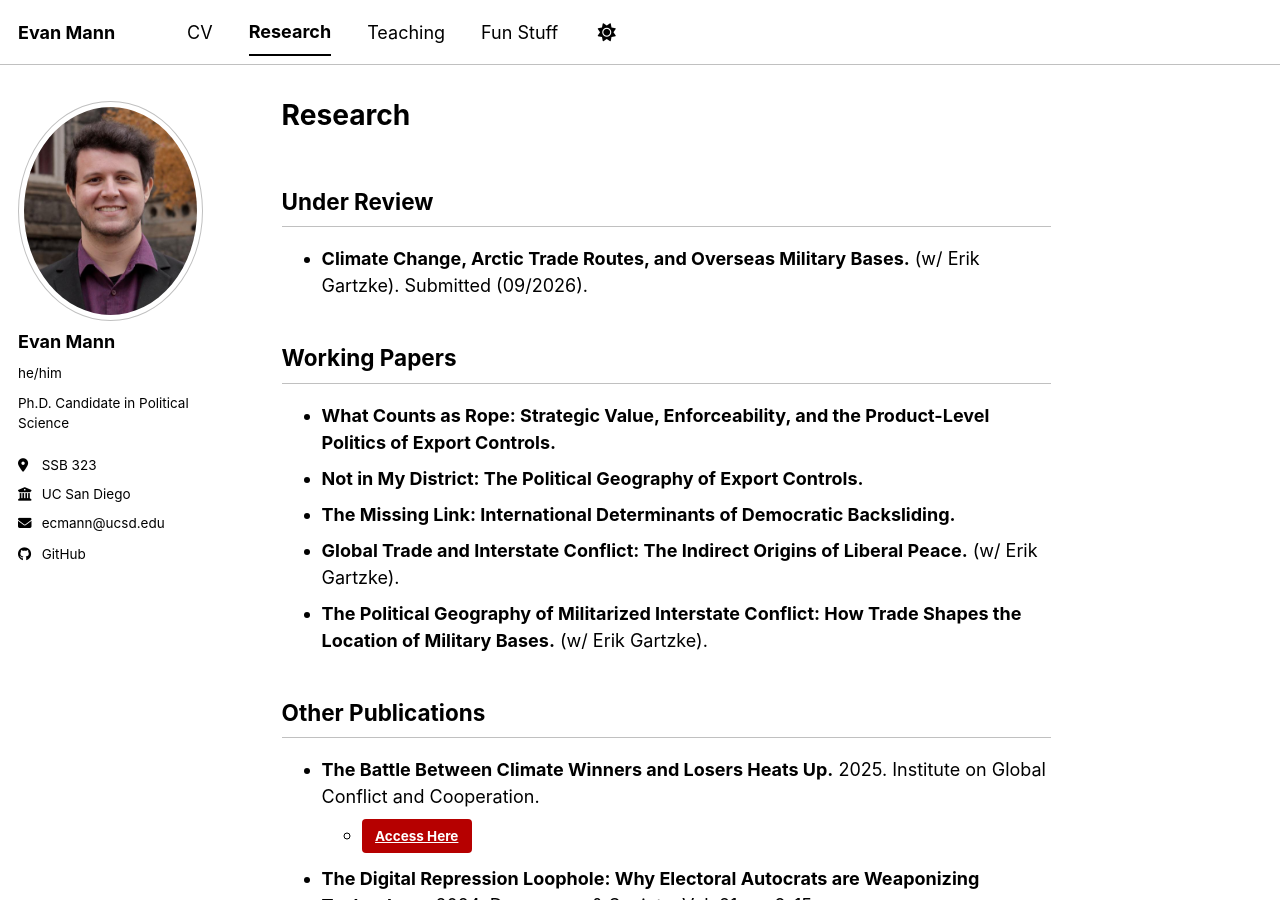
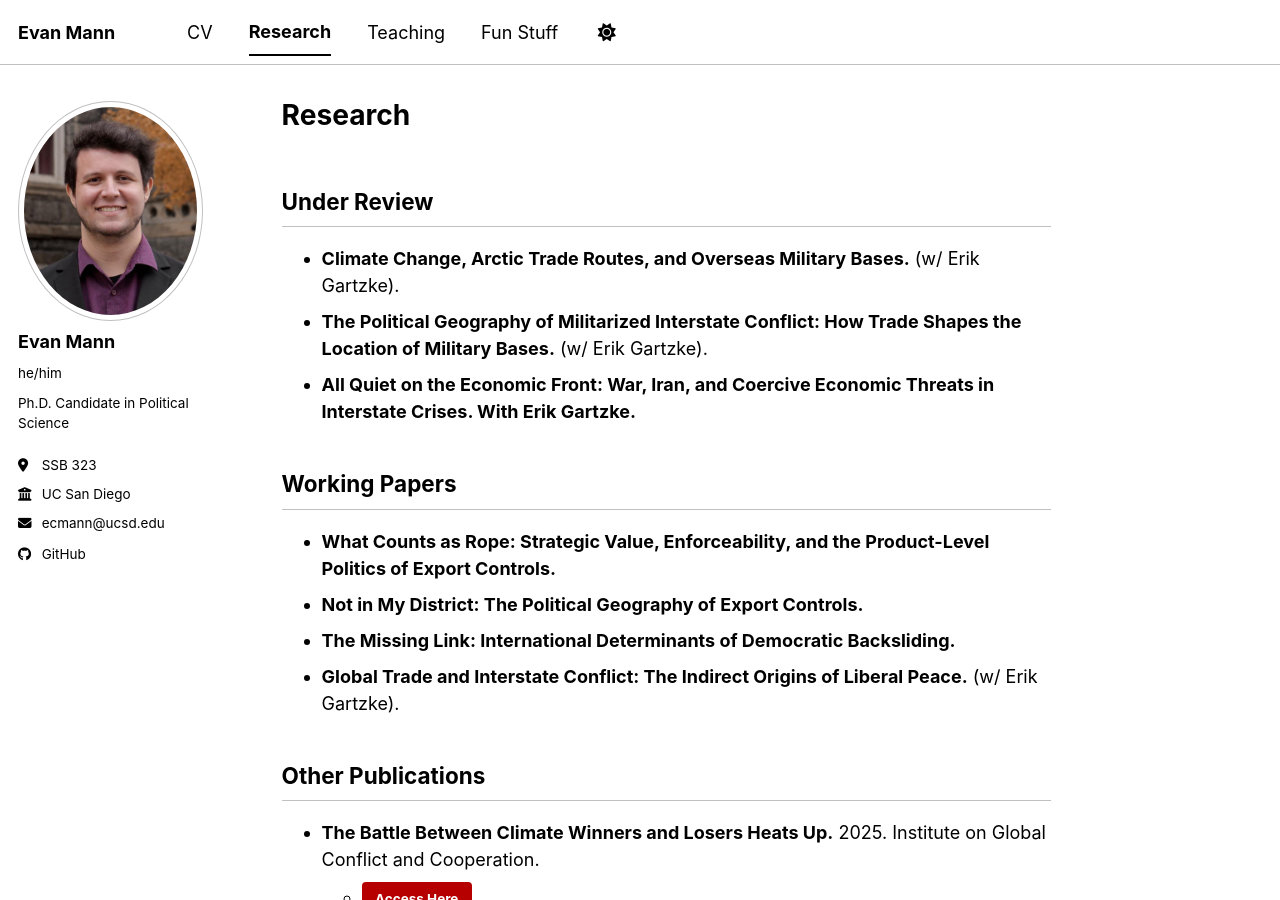
Before and after one commit to ecmannn/ecmannn.github.io, a Jekyll site: the page built from _pages/research.md, in a window 1280 px wide and 900 px high. Built offline with Jekyll 4.4.1, drawn with Linux system fonts in a browser that asks for light colours; a script bundle is joined from its source files by our own code; library files that are not in the unit come from our copies.

Commit message:
cv update

```diff
--- a/_pages/research.md
+++ b/_pages/research.md
@@ -6,15 +6,17 @@ author_profile: true
 ---
 
 ## Under Review
-- **Climate Change, Arctic Trade Routes, and Overseas Military Bases.** (w/ Erik Gartzke). Submitted (09/2026).
+- **Climate Change, Arctic Trade Routes, and Overseas Military Bases.** (w/ Erik Gartzke).
   <!-- [PDF](#) · [Code](#) -->
+- **The Political Geography of Militarized Interstate Conflict: How Trade Shapes the Location of Military Bases.** (w/ Erik Gartzke).
+- **All Quiet on the Economic Front: War, Iran, and Coercive Economic Threats in Interstate Crises. With Erik Gartzke.**
 
 ## Working Papers
 - **What Counts as Rope: Strategic Value, Enforceability, and the Product-Level Politics of Export Controls.**
 - **Not in My District: The Political Geography of Export Controls.**
 - **The Missing Link: International Determinants of Democratic Backsliding.**
 - **Global Trade and Interstate Conflict: The Indirect Origins of Liberal Peace.** (w/ Erik Gartzke).
-- **The Political Geography of Militarized Interstate Conflict: How Trade Shapes the Location of Military Bases.** (w/ Erik Gartzke).
+
 
 ## Other Publications
 - **The Battle Between Climate Winners and Losers Heats Up.** 2025. Institute on Global Conflict and Cooperation.
```
Also changed, not shown: 1 other file.
